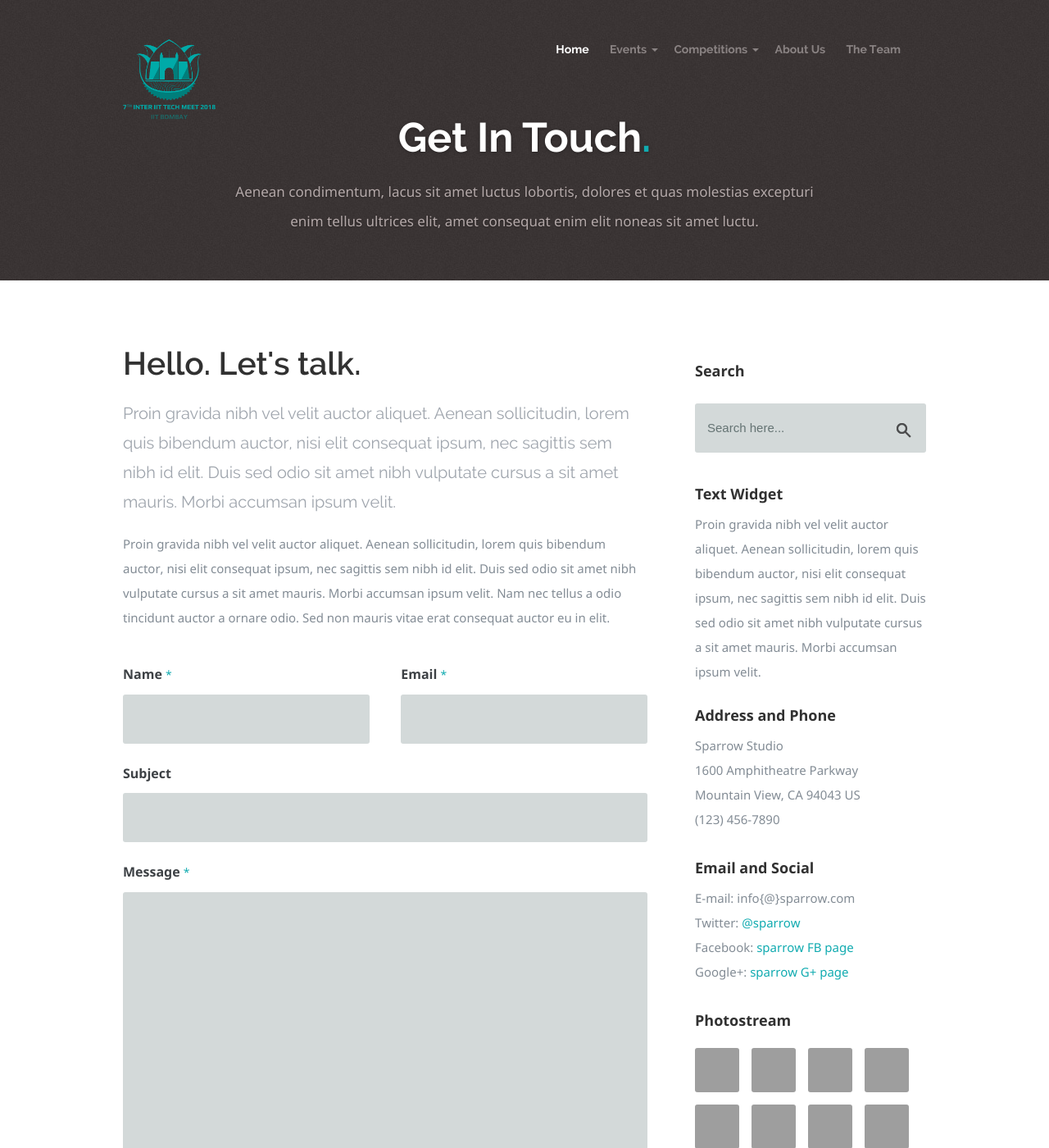
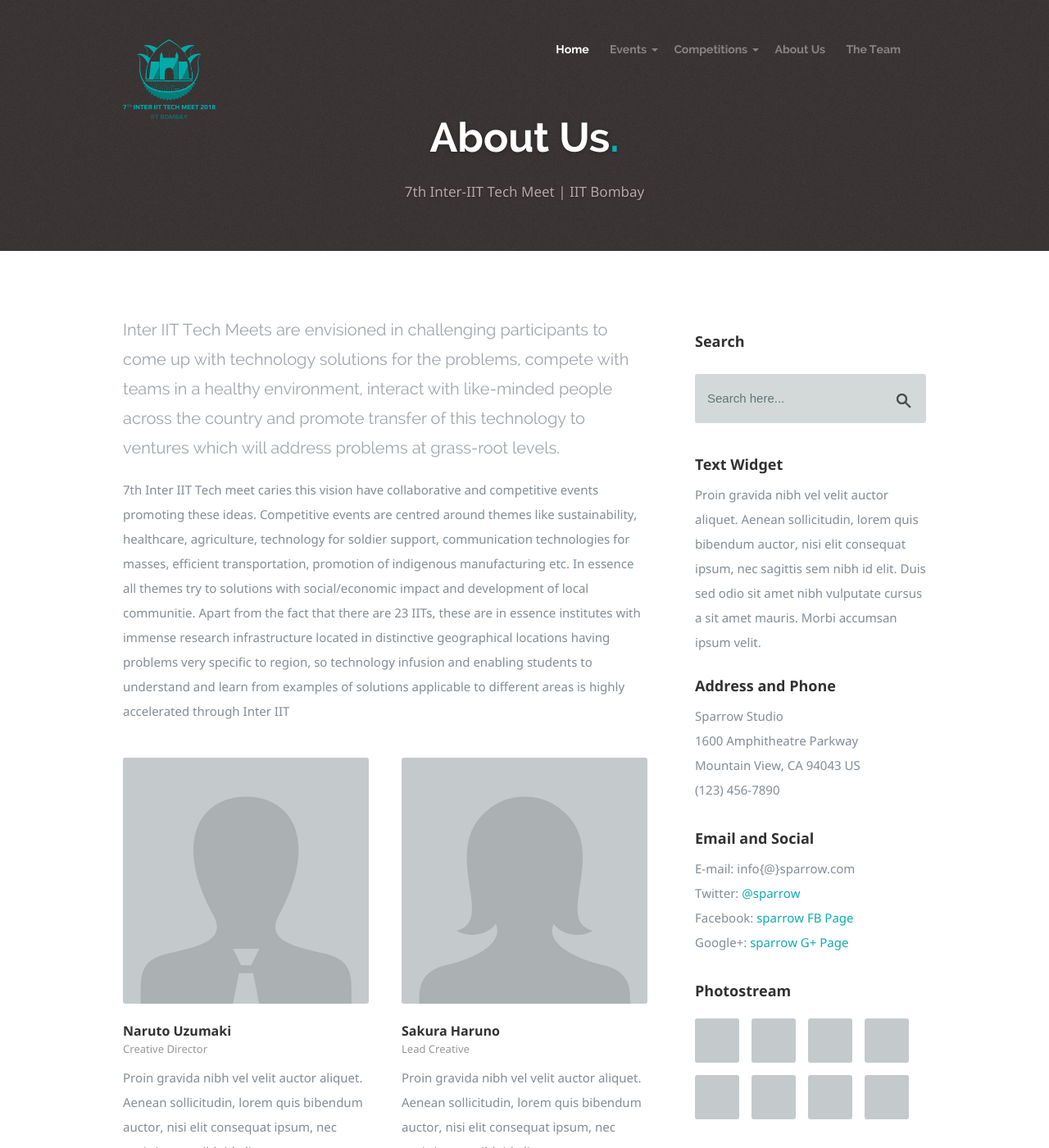
Before and after one commit to thenotsodarkknight/inter-iit, a Jekyll site: the page built from team.html, in a window 1280 px wide and 1400 px high. Shown: the whole window at 82% size. Built offline with Jekyll 4.4.1, drawn with Linux system fonts in a browser that asks for light colours; nearby versions of some CDN libraries; some of the changed text lies outside the part shown; grey boxes are pictures that could not be loaded.

Commit message:
added content of about.html to index.html; changed about.html yo team.html

```diff
--- a/about.html
+++ /dev/null
@@ -1,235 +0,0 @@
----
-layout: default
-title: About Us | Inter-IIT Tech
----
-<!-- Page Title
-================================================== -->
-<div id="page-title">
-
-   <div class="row">
-
-      <div class="ten columns centered text-center">
-         <h1>About Us<span>.</span></h1>
-
-         <p>7th Inter-IIT Tech Meet | IIT Bombay</p>
-      </div>
-
-   </div>
-
-</div> <!-- Page Title End-->
-
-<!-- Content
-================================================== -->
-<div class="content-outer">
-
-   <div id="page-content" class="row page">
-
-      <div id="primary" class="eight columns">
-
-         <section>
-
-            <!--<h1>Meet our talented team.</h1>-->
-
-            <p class="lead">Inter IIT Tech Meets are envisioned in challenging participants to come up with technology solutions for the problems, compete with teams in a healthy environment, interact with like-minded people across the country and promote transfer of this technology to ventures which will address problems at grass-root levels. </p>
-
-            <p>7th Inter IIT Tech meet caries this vision have collaborative and competitive events promoting these ideas. Competitive events are centred around  themes like sustainability, healthcare, agriculture, technology for soldier support, communication technologies for masses, efficient transportation, promotion of indigenous manufacturing etc. In essence all themes try to solutions with social/economic impact and development of local communitie. Apart from the fact that there are 23 IITs,  these are in essence institutes with immense research infrastructure located in distinctive geographical locations having problems very specific to region, so technology infusion and enabling students to understand and learn from examples of solutions applicable to different areas is highly accelerated through Inter IIT
-</p>
-
-            <div class="row">
-
-               <div id="team-wrapper" class="bgrid-halves cf">
-
-                  <div class="column member">
-
-                     <img src="/assets/images/team/team-img-01.jpg" alt=""/>
-
-                     <div class"member-name">
-                        <h5>Naruto Uzumaki</h5>
-                        <span>Creative Director</span>
-                     </div>
-
-                     <p>Proin gravida nibh vel velit auctor aliquet. Aenean sollicitudin, lorem quis bibendum auctor,
-                       nisi elit consequat ipsum, nec sagittis sem nibh id elit. </p>
-
-                     <ul class="member-social">
-                        <li><a href="#"><i class="fa fa-facebook"></i></a></li>
-                        <li><a href="#"><i class="fa fa-twitter"></i></a></li>
-                        <li><a href="#"><i class="fa fa-google-plus"></i></a></li>
-                        <li><a href="#"><i class="fa fa-linkedin"></i></a></li>
-                        <li><a href="#"><i class="fa fa-skype"></i></a></li>
-                     </ul>
-
-               </div>
-
-                  <div class="column member">
-
-                     <img src="/assets/images/team/team-img-02.jpg" alt=""/>
-
-                     <div class"member-name">
-                        <h5>Sakura Haruno</h5>
-                        <span>Lead Creative</span>
-                     </div>
-
-                     <p>Proin gravida nibh vel velit auctor aliquet. Aenean sollicitudin, lorem quis bibendum auctor,
-                       nisi elit consequat ipsum, nec sagittis sem nibh id elit. </p>
-
-                     <ul class="member-social">
-                        <li><a href="#"><i class="fa fa-facebook"></i></a></li>
-                        <li><a href="#"><i class="fa fa-twitter"></i></a></li>
-                        <li><a href="#"><i class="fa fa-google-plus"></i></a></li>
-                        <li><a href="#"><i class="fa fa-linkedin"></i></a></li>
-                        <li><a href="#"><i class="fa fa-skype"></i></a></li>
-                     </ul>
-
-               </div>
-
-                  <div class="column member">
-
-                     <img src="/assets/images/team/team-img-03.jpg" alt=""/>
-
-                     <div class"member-name">
-                        <h5>Sasuke Uchiha</h5>
-                        <span>Lead Web Designer</span>
-                     </div>
-
-                     <p>Proin gravida nibh vel velit auctor aliquet. Aenean sollicitudin, lorem quis bibendum auctor,
-                       nisi elit consequat ipsum, nec sagittis sem nibh id elit. </p>
-
-                     <ul class="member-social">
-                        <li><a href="#"><i class="fa fa-facebook"></i></a></li>
-                        <li><a href="#"><i class="fa fa-twitter"></i></a></li>
-                        <li><a href="#"><i class="fa fa-google-plus"></i></a></li>
-                        <li><a href="#"><i class="fa fa-linkedin"></i></a></li>
-                        <li><a href="#"><i class="fa fa-skype"></i></a></li>
-                     </ul>
-
-               </div>
-
-                  <div class="column member">
-
-                     <img src="/assets/images/team/team-img-03.jpg" alt=""/>
-
-                     <div class"member-name">
-                        <h5>Shikamaru Nara</h5>
-                        <span>Web Designer</span>
-                     </div>
-
-                     <p>Proin gravida nibh vel velit auctor aliquet. Aenean sollicitudin, lorem quis bibendum auctor,
-                       nisi elit consequat ipsum, nec sagittis sem nibh id elit. </p>
-
-                     <ul class="member-social">
-                        <li><a href="#"><i class="fa fa-facebook"></i></a></li>
-                        <li><a href="#"><i class="fa fa-twitter"></i></a></li>
-                        <li><a href="#"><i class="fa fa-google-plus"></i></a></li>
-                        <li><a href="#"><i class="fa fa-linkedin"></i></a></li>
-                        <li><a href="#"><i class="fa fa-skype"></i></a></li>
-                     </ul>
-
-               </div>
-
-               </div> <!-- Team wrapper End -->
-
-            </div> <!-- row End -->
-
-         </section> <!-- section end -->
-
-      </div> <!-- primary end -->
-
-      <div id="secondary" class="four columns end">
-
-         <aside id="sidebar">
-
-            <div class="widget widget_search">
-               <h5>Search</h5>
-               <form action="#">
-
-                  <input class="text-search" type="text" onfocus="if (this.value == 'Search here...') { this.value = ''; }" onblur="if(this.value == '') { this.value = 'Search here...'; }" value="Search here...">
-                  <input type="submit" class="submit-search" value="">
-
-               </form>
-            </div>
-
-            <div class="widget widget_text">
-               <h5 class="widget-title">Text Widget</h5>
-               <div class="textwidget">Proin gravida nibh vel velit auctor aliquet.
-               Aenean sollicitudin, lorem quis bibendum auctor, nisi elit consequat ipsum,
-               nec sagittis sem nibh id elit. Duis sed odio sit amet nibh vulputate cursus
-               a sit amet mauris. Morbi accumsan ipsum velit. </div>
-          </div>
-
-            <div class="widget widget_contact">
-          <h5>Address and Phone</h5>
-          <p class="address">
-            Sparrow Studio<br>
-            1600 Amphitheatre Parkway <br>
-            Mountain View, CA 94043 US<br>
-            <span>(123) 456-7890</span>
-          </p>
-
-          <h5>Email and Social</h5>
-          <p>
-                  E-mail: info{@}sparrow.com<br>
-                  Twitter: <a href="#">@sparrow</a><br>
-                  Facebook: <a href="#">sparrow FB Page</a><br>
-                  Google+: <a href="#">sparrow G+ Page</a>
-               </p>
-        </div>
-
-            <div class="widget widget_photostream">
-               <h5>Photostream</h5>
-               <ul class="photostream cf">
-                  <li><a href="#"><img src="/assets/images/thumb.jpg" alt="thumbnail"></a></li>
-                  <li><a href="#"><img src="/assets/images/thumb.jpg" alt="thumbnail"></a></li>
-                  <li><a href="#"><img src="/assets/images/thumb.jpg" alt="thumbnail"></a></li>
-                  <li><a href="#"><img src="/assets/images/thumb.jpg" alt="thumbnail"></a></li>
-                  <li><a href="#"><img src="/assets/images/thumb.jpg" alt="thumbnail"></a></li>
-                  <li><a href="#"><img src="/assets/images/thumb.jpg" alt="thumbnail"></a></li>
-                  <li><a href="#"><img src="/assets/images/thumb.jpg" alt="thumbnail"></a></li>
-                  <li><a href="#"><img src="/assets/images/thumb.jpg" alt="thumbnail"></a></li>
-               </ul>
-           </div>
-
-         </aside>
-
-      </div> <!-- secondary End-->
-
-   </div> <!-- page-content End-->
-
-</div> <!-- Content End-->
-
-<!-- Tweets Section
-================================================== -->
-<section id="tweets">
-
-   <div class="row">
-
-      <div class="tweeter-icon align-center">
-         <i class="fa fa-twitter"></i>
-      </div>
-
-      <ul id="twitter" class="align-center">
-         <li>
-            <span>
-            This is Photoshop's version  of Lorem Ipsum. Proin gravida nibh vel velit auctor aliquet.
-            Aenean sollicitudin, lorem quis bibendum auctor, nisi elit consequat ipsum
-            <a href="#">http://t.co/CGIrdxIlI3</a>
-            </span>
-            <b><a href="#">2 Days Ago</a></b>
-         </li>
-         <!--
-         <li>
-            <span>
-            This is Photoshop's version  of Lorem Ipsum. Proin gravida nibh vel velit auctor aliquet.
-            Aenean sollicitudin, lorem quis bibendum auctor, nisi elit consequat ipsum
-            <a href="#">http://t.co/CGIrdxIlI3</a>
-            </span>
-            <b><a href="#">3 Days Ago</a></b>
-         </li>
-         -->
-      </ul>
-
-      <p class="align-center"><a href="#" class="button">Follow us</a></p>
-
-   </div>
-
-</section> <!-- Tweet Section End-->
--- a/index.html
+++ b/index.html
@@ -32,9 +32,8 @@ title: Home
           <div class="twelve columns">
             <div class="slider-text">
               <h1>Responsive + HTML5 + CSS3<span>.</span></h1>
-              <p>At vero eos et accusamus et iusto odio dignissimos ducimus qui blanditiis praesentium voluptatum
-                     deleniti eos et accusamus. amet consequat enim elit noneas sit amet luctu. lacus sit amet luctus lobortis.
-                     Aenean condimentum, lacus sit amet luctus.</p>
+              <p>7th Inter IIT Tech meet caries this vision have collaborative and competitive events promoting these ideas. Competitive events are centred around themes like sustainability, healthcare, agriculture, technology for soldier support, communication technologies for masses, efficient transportation, promotion of indigenous manufacturing etc. In essence all themes try to solutions with social/economic impact and development of local communitie. Apart from the fact that there are 23 IITs, these are in essence institutes with immense research infrastructure located in distinctive geographical locations having problems very specific to region, so technology infusion and enabling students to understand and learn from examples of solutions applicable to different areas is highly accelerated through Inter IIT.
+</p>
             </div>
                   <div class="slider-image">
                      <img src="/assets/images/sliders/home-slider-image-02.png" alt="" />
--- a/team.html
+++ b/team.html
@@ -1,9 +1,7 @@
 ---
 layout: default
-title: Home
+title: About Us | Inter-IIT Tech
 ---
-
-
 <!-- Page Title
 ================================================== -->
 <div id="page-title">
@@ -11,10 +9,9 @@ title: Home
    <div class="row">
 
       <div class="ten columns centered text-center">
-            <h1>Get In Touch<span>.</span></h1>
+         <h1>About Us<span>.</span></h1>
 
-            <p>Aenean condimentum, lacus sit amet luctus lobortis, dolores et quas molestias excepturi
-            enim tellus ultrices elit, amet consequat enim elit noneas sit amet luctu. </p>
+         <p>7th Inter-IIT Tech Meet | IIT Bombay</p>
       </div>
 
    </div>
@@ -31,65 +28,112 @@ title: Home
 
          <section>
 
-              <h1>Hello. Let's talk.</h1>
+            <!--<h1>Meet our talented team.</h1>-->
 
-              <p class="lead">Proin gravida nibh vel velit auctor aliquet. Aenean sollicitudin, lorem quis bibendum auctor,
-              nisi elit consequat ipsum, nec sagittis sem nibh id elit. Duis sed odio sit amet nibh vulputate
-              cursus a sit amet mauris. Morbi accumsan ipsum velit. </p>
+            <p class="lead">Inter IIT Tech Meets are envisioned in challenging participants to come up with technology solutions for the problems, compete with teams in a healthy environment, interact with like-minded people across the country and promote transfer of this technology to ventures which will address problems at grass-root levels. </p>
+
+            <p>7th Inter IIT Tech meet caries this vision have collaborative and competitive events promoting these ideas. Competitive events are centred around  themes like sustainability, healthcare, agriculture, technology for soldier support, communication technologies for masses, efficient transportation, promotion of indigenous manufacturing etc. In essence all themes try to solutions with social/economic impact and development of local communitie. Apart from the fact that there are 23 IITs,  these are in essence institutes with immense research infrastructure located in distinctive geographical locations having problems very specific to region, so technology infusion and enabling students to understand and learn from examples of solutions applicable to different areas is highly accelerated through Inter IIT
+</p>
+
+            <div class="row">
+
+               <div id="team-wrapper" class="bgrid-halves cf">
+
+                  <div class="column member">
+
+                     <img src="/assets/images/team/team-img-01.jpg" alt=""/>
+
+                     <div class"member-name">
+                        <h5>Naruto Uzumaki</h5>
+                        <span>Creative Director</span>
+                     </div>
 
                      <p>Proin gravida nibh vel velit auctor aliquet. Aenean sollicitudin, lorem quis bibendum auctor,
-              nisi elit consequat ipsum, nec sagittis sem nibh id elit. Duis sed odio sit amet nibh vulputate
-              cursus a sit amet mauris. Morbi accumsan ipsum velit. Nam nec tellus a odio tincidunt auctor a
-              ornare odio. Sed non  mauris vitae erat consequat auctor eu in elit. </p>
+                       nisi elit consequat ipsum, nec sagittis sem nibh id elit. </p>
 
-              <div id="contact-form">
-
-                  <!-- form -->
-                  <form name="contactForm" id="contactForm" method="post" action="">
-      					<fieldset>
-
-                        <div class="half">
-      						   <label for="contactName">Name <span class="required">*</span></label>
-      						   <input name="contactName" type="text" id="contactName" size="35" value="" />
-                        </div>
-
-                        <div class="half pull-right">
-      						   <label for="contactEmail">Email <span class="required">*</span></label>
-      						   <input name="contactEmail" type="text" id="contactEmail" size="35" value="" />
-                        </div>
-
-                        <div>
-      						   <label for="contactSubject">Subject</label>
-      						   <input name="contactSubject" type="text" id="contactSubject" size="35" value="" />
-                        </div>
-
-                        <div>
-                           <label  for="contactMessage">Message <span class="required">*</span></label>
-                           <textarea name="contactMessage"  id="contactMessage" rows="15" cols="50" ></textarea>
-                        </div>
-
-                        <div>
-                           <button class="submit">Submit</button>
-                           <span id="image-loader">
-                              <img src="images/loader.gif" alt="" />
-                           </span>
-                        </div>
-
-      					</fieldset>
-      				</form> <!-- Form End -->
-
-                  <!-- contact-warning -->
-                  <div id="message-warning"></div>
-                  <!-- contact-success -->
-      				<div id="message-success">
-                     <i class="icon-ok"></i>Your message was sent, thank you!<br />
-      				</div>
+                     <ul class="member-social">
+                        <li><a href="#"><i class="fa fa-facebook"></i></a></li>
+                        <li><a href="#"><i class="fa fa-twitter"></i></a></li>
+                        <li><a href="#"><i class="fa fa-google-plus"></i></a></li>
+                        <li><a href="#"><i class="fa fa-linkedin"></i></a></li>
+                        <li><a href="#"><i class="fa fa-skype"></i></a></li>
+                     </ul>
 
                </div>
 
+                  <div class="column member">
+
+                     <img src="/assets/images/team/team-img-02.jpg" alt=""/>
+
+                     <div class"member-name">
+                        <h5>Sakura Haruno</h5>
+                        <span>Lead Creative</span>
+                     </div>
+
+                     <p>Proin gravida nibh vel velit auctor aliquet. Aenean sollicitudin, lorem quis bibendum auctor,
+                       nisi elit consequat ipsum, nec sagittis sem nibh id elit. </p>
+
+                     <ul class="member-social">
+                        <li><a href="#"><i class="fa fa-facebook"></i></a></li>
+                        <li><a href="#"><i class="fa fa-twitter"></i></a></li>
+                        <li><a href="#"><i class="fa fa-google-plus"></i></a></li>
+                        <li><a href="#"><i class="fa fa-linkedin"></i></a></li>
+                        <li><a href="#"><i class="fa fa-skype"></i></a></li>
+                     </ul>
+
+               </div>
+
+                  <div class="column member">
+
+                     <img src="/assets/images/team/team-img-03.jpg" alt=""/>
+
+                     <div class"member-name">
+                        <h5>Sasuke Uchiha</h5>
+                        <span>Lead Web Designer</span>
+                     </div>
+
+                     <p>Proin gravida nibh vel velit auctor aliquet. Aenean sollicitudin, lorem quis bibendum auctor,
+                       nisi elit consequat ipsum, nec sagittis sem nibh id elit. </p>
+
+                     <ul class="member-social">
+                        <li><a href="#"><i class="fa fa-facebook"></i></a></li>
+                        <li><a href="#"><i class="fa fa-twitter"></i></a></li>
+                        <li><a href="#"><i class="fa fa-google-plus"></i></a></li>
+                        <li><a href="#"><i class="fa fa-linkedin"></i></a></li>
+                        <li><a href="#"><i class="fa fa-skype"></i></a></li>
+                     </ul>
+
+               </div>
+
+                  <div class="column member">
+
+                     <img src="/assets/images/team/team-img-03.jpg" alt=""/>
+
+                     <div class"member-name">
+                        <h5>Shikamaru Nara</h5>
+                        <span>Web Designer</span>
+                     </div>
+
+                     <p>Proin gravida nibh vel velit auctor aliquet. Aenean sollicitudin, lorem quis bibendum auctor,
+                       nisi elit consequat ipsum, nec sagittis sem nibh id elit. </p>
+
+                     <ul class="member-social">
+                        <li><a href="#"><i class="fa fa-facebook"></i></a></li>
+                        <li><a href="#"><i class="fa fa-twitter"></i></a></li>
+                        <li><a href="#"><i class="fa fa-google-plus"></i></a></li>
+                        <li><a href="#"><i class="fa fa-linkedin"></i></a></li>
+                        <li><a href="#"><i class="fa fa-skype"></i></a></li>
+                     </ul>
+
+               </div>
+
+               </div> <!-- Team wrapper End -->
+
+            </div> <!-- row End -->
+
          </section> <!-- section end -->
 
-         </div>
+      </div> <!-- primary end -->
 
       <div id="secondary" class="four columns end">
 
@@ -126,30 +170,30 @@ title: Home
           <p>
                   E-mail: info{@}sparrow.com<br>
                   Twitter: <a href="#">@sparrow</a><br>
-                     Facebook: <a href="#">sparrow FB page</a><br>
-                     Google+: <a href="#">sparrow G+ page</a>
+                  Facebook: <a href="#">sparrow FB Page</a><br>
+                  Google+: <a href="#">sparrow G+ Page</a>
                </p>
         </div>
 
             <div class="widget widget_photostream">
                <h5>Photostream</h5>
                <ul class="photostream cf">
-                     <li><a href="#"><img src="images/thumb.jpg" alt="thumbnail"></a></li>
-                     <li><a href="#"><img src="images/thumb.jpg" alt="thumbnail"></a></li>
-                     <li><a href="#"><img src="images/thumb.jpg" alt="thumbnail"></a></li>
-                     <li><a href="#"><img src="images/thumb.jpg" alt="thumbnail"></a></li>
-                     <li><a href="#"><img src="images/thumb.jpg" alt="thumbnail"></a></li>
-                     <li><a href="#"><img src="images/thumb.jpg" alt="thumbnail"></a></li>
-                     <li><a href="#"><img src="images/thumb.jpg" alt="thumbnail"></a></li>
-                     <li><a href="#"><img src="images/thumb.jpg" alt="thumbnail"></a></li>
+                  <li><a href="#"><img src="/assets/images/thumb.jpg" alt="thumbnail"></a></li>
+                  <li><a href="#"><img src="/assets/images/thumb.jpg" alt="thumbnail"></a></li>
+                  <li><a href="#"><img src="/assets/images/thumb.jpg" alt="thumbnail"></a></li>
+                  <li><a href="#"><img src="/assets/images/thumb.jpg" alt="thumbnail"></a></li>
+                  <li><a href="#"><img src="/assets/images/thumb.jpg" alt="thumbnail"></a></li>
+                  <li><a href="#"><img src="/assets/images/thumb.jpg" alt="thumbnail"></a></li>
+                  <li><a href="#"><img src="/assets/images/thumb.jpg" alt="thumbnail"></a></li>
+                  <li><a href="#"><img src="/assets/images/thumb.jpg" alt="thumbnail"></a></li>
                </ul>
            </div>
 
          </aside>
 
-         </div>
+      </div> <!-- secondary End-->
 
-      </div>
+   </div> <!-- page-content End-->
 
 </div> <!-- Content End-->
 
```
Also changed, not shown: Gemfile.lock. Lines whose indentation alone changed are shown as unchanged.
